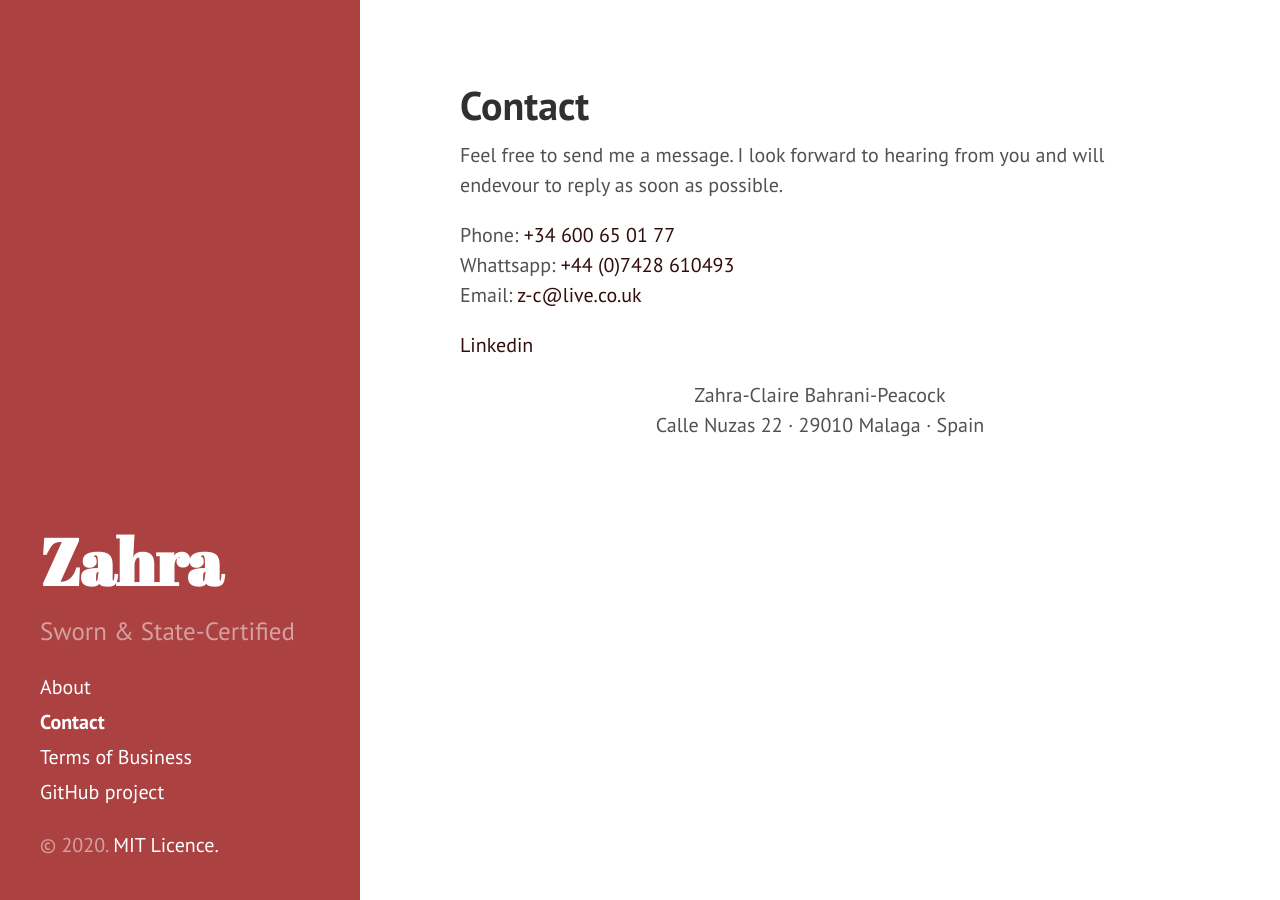
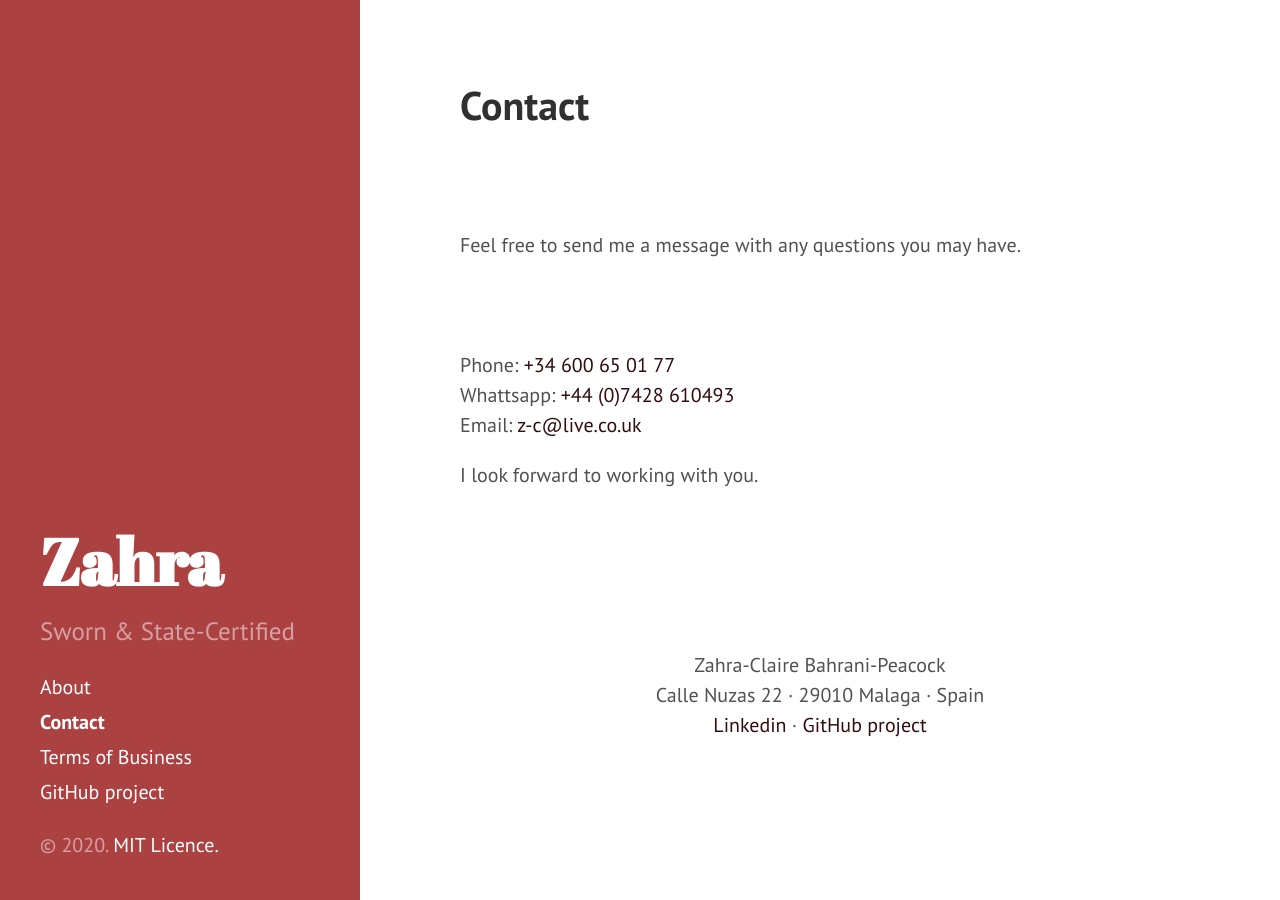
Before and after one commit to Zahra-Claire-Bahrani-Peacock/zahra-claire-bahrani-peacock.github.io, a Jekyll site: the page built from contact.md, in a window 1280 px wide. Built offline with Jekyll 4.4.1, drawn with Linux system fonts in a browser that asks for light colours.

Commit message:
Update contact.md

```diff
--- a/contact.md
+++ b/contact.md
@@ -2,21 +2,27 @@
 layout: page
 title: Contact
 ---
-
-
-Feel free to send me a message. I look forward to hearing from you and will endevour to reply as soon as possible.
-
-
+<br/>
+<br/>
+<br/>
+Feel free to send me a message with any questions you may have.
+<br/>
+<br/>
+<br/>
+<br/>
 Phone: <a href="tel:34600650177"  target="_blank">+34 600 65 01 77</a>
 Whattsapp: <a href="https://api.whatsapp.com/send?phone=447428610493&text=Hi%20Zahra" target="_blank">+44 (0)7428 610493</a>
 Email: <a href="mailto:z-c@live.co.uk" target="_blank">z-c@live.co.uk</a>
 
+I look forward to working with you.
 
 
 
- <a href="https://www.linkedin.com/in/zahra-claire-bahrani-peacock/">Linkedin</a>
 
-
-
+<br/>
+<br/>
+<br/>
+<br/>
 <div align="center"> Zahra-Claire Bahrani-Peacock</div>
 <div align="center">Calle Nuzas 22 &middot; 29010 Malaga &middot; Spain</div>
+<div align="center"><a href="https://www.linkedin.com/in/zahra-claire-bahrani-peacock/">Linkedin</a> &middot; <a href="https://github.com/Zahra-Claire-Bahrani-Peacock/">GitHub project</a></div>
```
